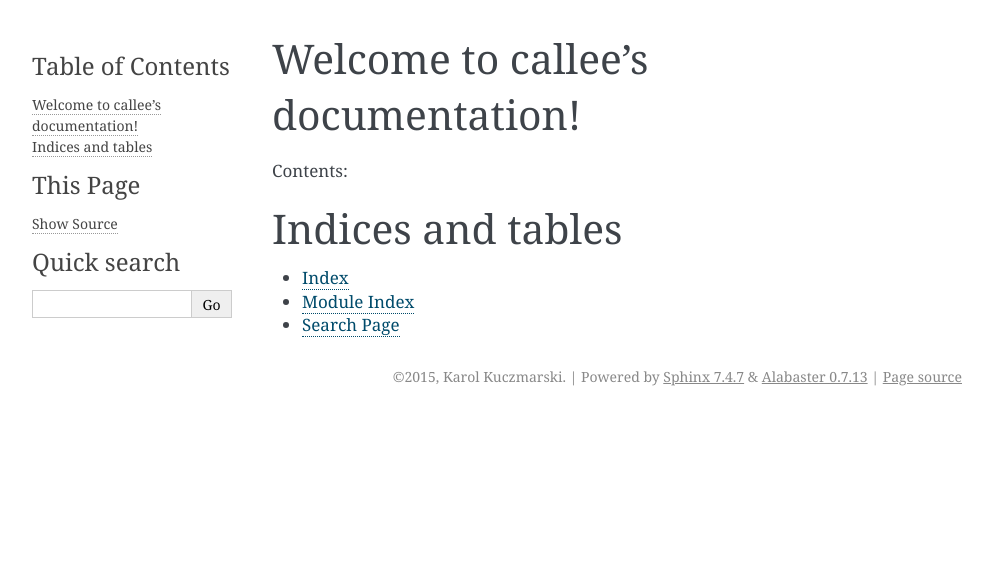
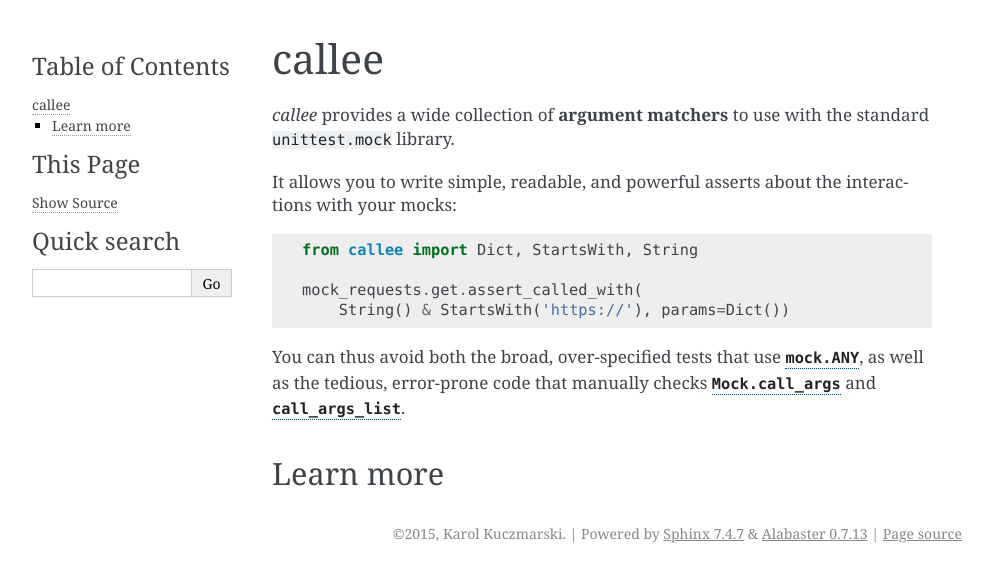
Before and after one commit to Xion/callee, a Sphinx documentation site: the page built from docs/index.rst, in a window 1280 px wide. Shown: the top 582 px of the page, without its empty margins (148-1141 px from the left). Built offline with Sphinx 7.4.7, drawn with Linux system fonts in a browser that asks for light colours.

Commit message:
Intro in the docs' index

```diff
--- a/docs/index.rst
+++ b/docs/index.rst
@@ -1,21 +1,33 @@
 .. callee documentation master file, created by
    sphinx-quickstart on Wed Oct 14 11:24:04 2015.
-   You can adapt this file completely to your liking, but it should at least
-   contain the root `toctree` directive.
 
-Welcome to callee's documentation!
-==================================
+callee
+======
 
-Contents:
+*callee* provides a wide collection of **argument matchers** to use with the standard ``unittest.mock`` library.
+
+It allows you to write simple, readable, and powerful asserts about the interactions with your mocks:
+
+.. code-block:: python
+
+    from callee import Dict, StartsWith, String
+
+    mock_requests.get.assert_called_with(
+        String() & StartsWith('https://'), params=Dict())
+
+You can thus avoid both the broad, over-specified tests that use |mock.ANY|_, as well as the tedious, error-prone code
+that manually checks |Mock.call_args|_ and |Mock.call_args_list|_.
+
+.. |mock.ANY| replace:: ``mock.ANY``
+.. _mock.ANY: https://docs.python.org/3/library/unittest.mock.html#any
+.. |Mock.call_args| replace:: ``Mock.call_args``
+.. _Mock.call_args: https://docs.python.org/3/library/unittest.mock.html#unittest.mock.Mock.call_args
+.. |Mock.call_args_list| replace:: ``call_args_list``
+.. _Mock.call_args_list: https://docs.python.org/3/library/unittest.mock.html#unittest.mock.Mock.call_args_list
+
+
+Learn more
+-----------
 
 .. toctree::
    :maxdepth: 2
-
-
-
-Indices and tables
-==================
-
-* :ref:`genindex`
-* :ref:`modindex`
-* :ref:`search`
```
